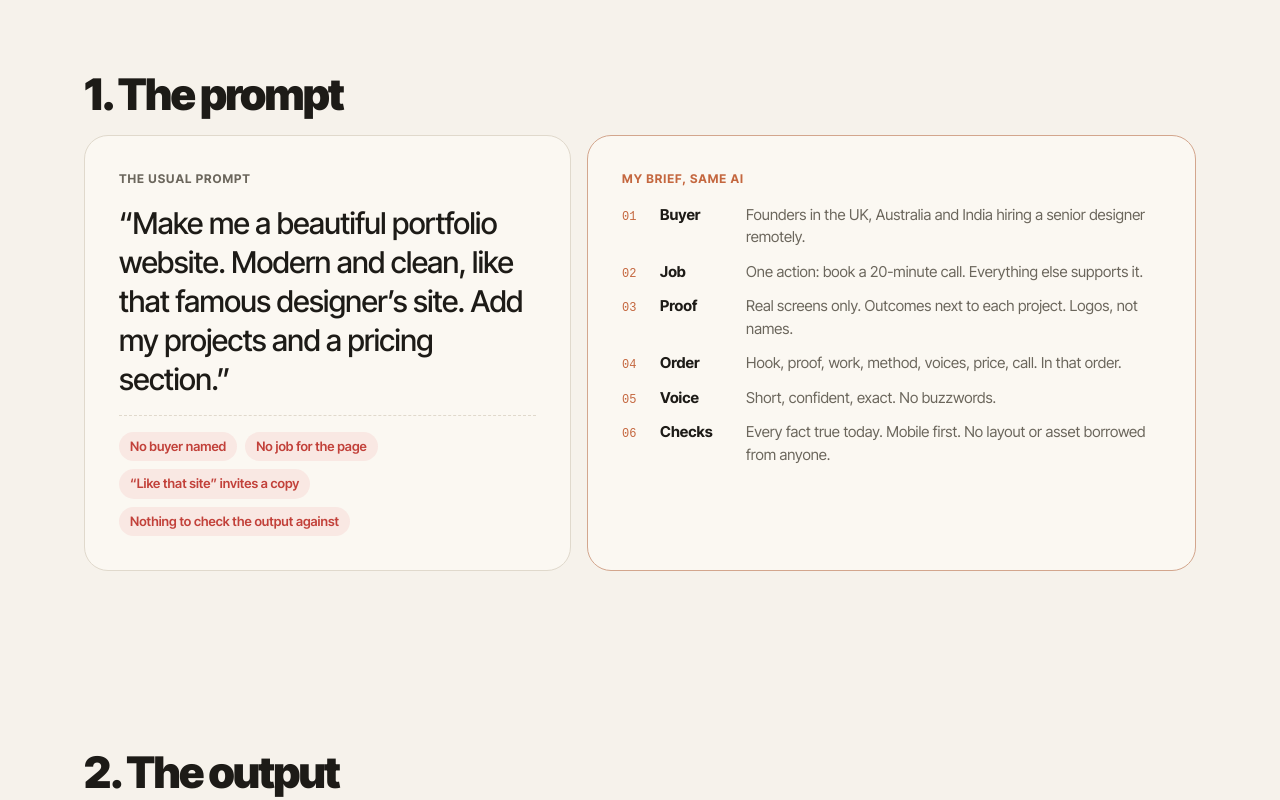
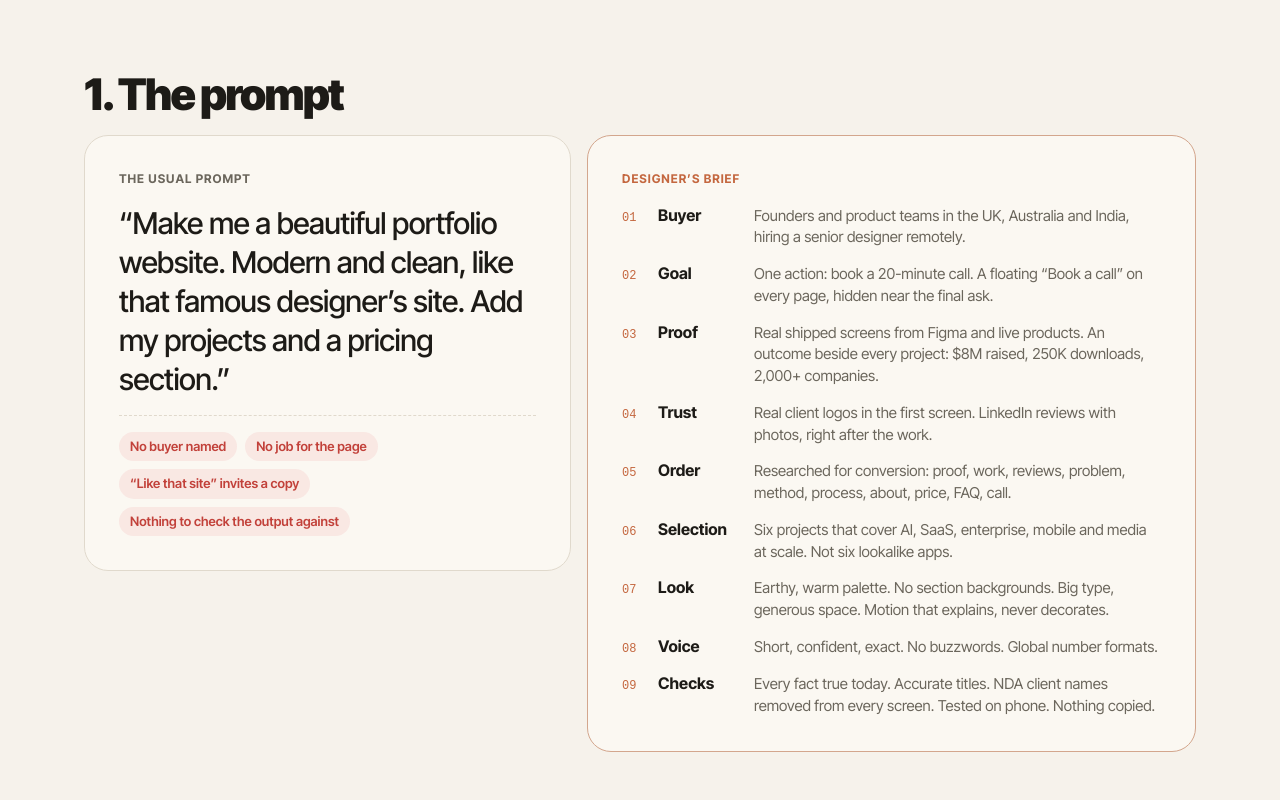
Before and after one commit to aksh02iitr/akheveria-site, a plain HTML site: page same-ai.html in a window 1280 px wide. Shown: the part 780-1580 px from the top of the page. Drawn offline with nearby package versions, Linux system fonts and the light colour scheme; a web font is replaced by a local one.

Commit message:
Same AI: full designer's brief, nine points
Co-Authored-By: Claude Opus 5.5 <noreply@anthropic.com>
Claude-Session: https://claude.ai/code/session_01BxGknuGvHW6GTvHvH7itjd

```diff
--- a/same-ai.html
+++ b/same-ai.html
@@ -5,14 +5,16 @@
   <h2 class="sa-h2">1. The prompt</h2>
   <div class="sa-prompts"><div class="sa-p usual"><span class="sa-lab">The usual prompt</span>
 <p class="sa-q">“Make me a beautiful portfolio website. Modern and clean, like that famous designer’s site. Add my projects and a pricing section.”</p>
-<ul class="sa-miss"><li>No buyer named</li><li>No job for the page</li><li>“Like that site” invites a copy</li><li>Nothing to check the output against</li></ul></div><div class="sa-p brief"><span class="sa-lab">My brief, same AI</span>
-<ol class="sa-b">
-<li><b>Buyer</b>Founders in the UK, Australia and India hiring a senior designer remotely.</li>
-<li><b>Job</b>One action: book a 20-minute call. Everything else supports it.</li>
-<li><b>Proof</b>Real screens only. Outcomes next to each project. Logos, not names.</li>
-<li><b>Order</b>Hook, proof, work, method, voices, price, call. In that order.</li>
-<li><b>Voice</b>Short, confident, exact. No buzzwords.</li>
-<li><b>Checks</b>Every fact true today. Mobile first. No layout or asset borrowed from anyone.</li>
+<ul class="sa-miss"><li>No buyer named</li><li>No job for the page</li><li>“Like that site” invites a copy</li><li>Nothing to check the output against</li></ul></div><div class="sa-p brief"><span class="sa-lab">Designer’s brief</span><ol class="sa-b s">
+<li><b>Buyer</b><span>Founders and product teams in the UK, Australia and India, hiring a senior designer remotely.</span></li>
+<li><b>Goal</b><span>One action: book a 20-minute call. A floating “Book a call” on every page, hidden near the final ask.</span></li>
+<li><b>Proof</b><span>Real shipped screens from Figma and live products. An outcome beside every project: $8M raised, 250K downloads, 2,000+ companies.</span></li>
+<li><b>Trust</b><span>Real client logos in the first screen. LinkedIn reviews with photos, right after the work.</span></li>
+<li><b>Order</b><span>Researched for conversion: proof, work, reviews, problem, method, process, about, price, FAQ, call.</span></li>
+<li><b>Selection</b><span>Six projects that cover AI, SaaS, enterprise, mobile and media at scale. Not six lookalike apps.</span></li>
+<li><b>Look</b><span>Earthy, warm palette. No section backgrounds. Big type, generous space. Motion that explains, never decorates.</span></li>
+<li><b>Voice</b><span>Short, confident, exact. No buzzwords. Global number formats.</span></li>
+<li><b>Checks</b><span>Every fact true today. Accurate titles. NDA client names removed from every screen. Tested on phone. Nothing copied.</span></li>
 </ol></div></div>
 </section>
 
--- a/site.css
+++ b/site.css
@@ -697,3 +697,8 @@ footer{margin-top:clamp(40px,5vw,72px)}
 @media(prefers-reduced-motion:reduce){.sa *{transition:none!important;animation:none!important}}
 .sa-tag{top:auto;bottom:14px}
 @media(max-width:560px){.sa-sl{aspect-ratio:16/10}.sa-tag{font-size:9.5px;padding:4px 8px;bottom:8px}.sa-tag.l{left:8px}.sa-tag.r{right:8px}.sa-h::after{width:34px;height:34px;font-size:15px}}
+.sa-b.s{gap:14px}.sa-b.s li{grid-template-columns:26px 86px 1fr;font-size:15px;line-height:1.45}
+.sa-prompts{align-items:start}
+.sa .sa-b li:nth-child(7){transition-delay:1.12s}.sa .sa-b li:nth-child(8){transition-delay:1.24s}.sa .sa-b li:nth-child(9){transition-delay:1.36s}
+@media(max-width:560px){.sa-b.s li{grid-template-columns:22px 76px 1fr;font-size:14px}}
+@media(min-width:901px){.sa-p.usual{position:sticky;top:100px}}
```
Also changed, not shown: index.html (+9 -4 lines).
